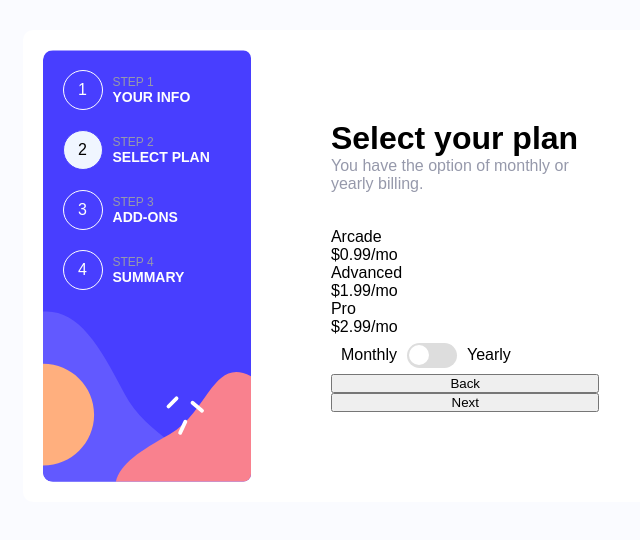
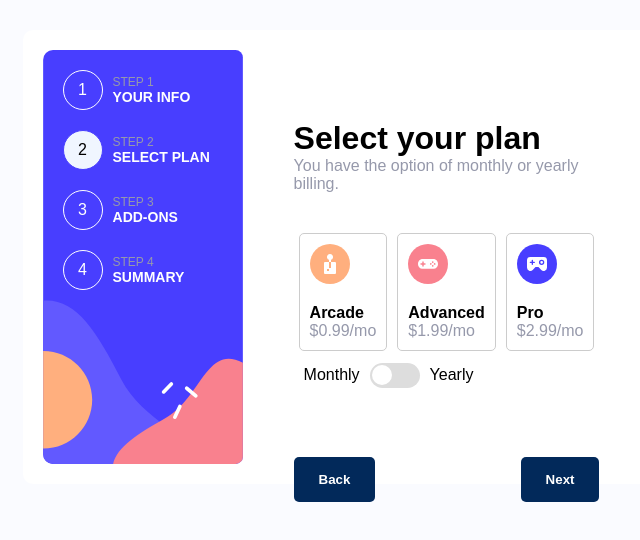
Before and after one commit to PullingStrings/multi-step-form-main, a Next.js app: page / in a window 1280 px wide. Both pictures are taken after typing "Sample", "name@example.com", "Sample" into the empty fields and a click on the button "Next Step". Shown: the top 540 px of the page, without its empty margins (299-939 px from the left). Built offline with nearby package versions, Linux system fonts and the light colour scheme.

Commit message:
styling for the 2nd step

```diff
--- a/src/components/FormSteps/StepOne.tsx
+++ b/src/components/FormSteps/StepOne.tsx
@@ -2,9 +2,6 @@ import React, { useState } from "react"
 import { useFormContext } from "../../utils/formContext"
 import StepsSideBar from "../UI/StepsSideBar"
 import styled from "styled-components"
-import iconArcade from "../../../public/images/icon-arcade.svg"
-import iconAdvanced from "../../../public/images/icon-advanced.svg"
-import iconPro from "../../../public/images/assets/icon-pro.svg"
 
 const FormContainer = styled.div`
   padding: 50px 20px 50px 0px;
--- a/src/components/FormSteps/StepTwo.tsx
+++ b/src/components/FormSteps/StepTwo.tsx
@@ -6,10 +6,43 @@ import PlanCard from "../UI/PlanCard"
 import ToggleSwitch from "../UI/ToogleSwitch"
 import StepsSideBar from "../UI/StepsSideBar"
 import styled from "styled-components"
+import iconArcade from "../../../public/images/icon-arcade.svg"
+import iconAdvanced from "../../../public/images/icon-advanced.svg"
+import iconPro from "../../../public/images/icon-pro.svg"
 
 const FormContainer = styled.div`
   padding: 50px 20px 50px 0px;
   margin: 20px;
+`
+
+const IconsContainer = styled.div`
+  display: flex;
+`
+
+const NextBtn = styled.button`
+  background-color: hsl(213, 96%, 18%);
+  color: #fff;
+  padding: 15px 25px;
+  border-radius: 5px;
+  border: none;
+  cursor: pointer;
+  font-weight: bold;
+  position: absolute;
+  bottom: 0px;
+  right: 0px;
+`
+
+const BackBtn = styled.button`
+  background-color: hsl(213, 96%, 18%);
+  color: #fff;
+  padding: 15px 25px;
+  border-radius: 5px;
+  border: none;
+  cursor: pointer;
+  font-weight: bold;
+  position: absolute;
+  bottom: 0px;
+  left: 0px;
 `
 
 const StepTwo: React.FC = () => {
@@ -49,13 +82,14 @@ const StepTwo: React.FC = () => {
         <h1>Select your plan</h1>
         <p>You have the option of monthly or yearly billing.</p>
         <form className='multi-step-form' onSubmit={handleSubmit}>
-          <div>
+          <IconsContainer>
             <PlanCard
               plan='Arcade'
               selectedPlan={stepTwo.plan}
               planPrices={stepTwo.planPrices}
               onSelectPlan={handleSelectPlan}
               isYearly={stepTwo.isYearly}
+              icons={iconArcade}
             />
             <PlanCard
               plan='Advanced'
@@ -63,6 +97,7 @@ const StepTwo: React.FC = () => {
               planPrices={stepTwo.planPrices}
               onSelectPlan={handleSelectPlan}
               isYearly={stepTwo.isYearly}
+              icons={iconAdvanced}
             />
             <PlanCard
               plan='Pro'
@@ -70,16 +105,17 @@ const StepTwo: React.FC = () => {
               planPrices={stepTwo.planPrices}
               onSelectPlan={handleSelectPlan}
               isYearly={stepTwo.isYearly}
+              icons={iconPro}
             />
-          </div>
+          </IconsContainer>
 
           <ToggleSwitch
             isYearly={stepTwo.isYearly}
             onToggle={handleTogglePayment}
           />
 
-          <button onClick={backButton}>Back</button>
-          <button type='submit'>Next</button>
+          <BackBtn onClick={backButton}>Back</BackBtn>
+          <NextBtn type='submit'>Next</NextBtn>
         </form>
       </FormContainer>
     </>
--- a/src/components/UI/PlanCard.tsx
+++ b/src/components/UI/PlanCard.tsx
@@ -2,6 +2,21 @@
 
 import React from "react"
 import { useFormContext } from "../../utils/formContext" // Adjust the import to match your actual file structure
+import Image from "next/image"
+import styled from "styled-components"
+
+const Container = styled.div`
+  display: flex;
+  flex-direction: column;
+  padding: 10px;
+  border: 1px solid #ccc;
+  border-radius: 5px;
+  cursor: pointer;
+  margin: 5px;
+  transition: all 0.3s ease-in-out;
+`
+
+const Icons = styled``
 
 type PlanCardProps = {
   plan: string
@@ -13,6 +28,11 @@ type PlanCardProps = {
     Advanced: { monthly: number; yearly: number }
     Pro: { monthly: number; yearly: number }
   }
+  icons: {
+    Arcade: string
+    Advanced: string
+    Pro: string
+  }
 }
 
 const PlanCard: React.FC<PlanCardProps> = ({
@@ -21,6 +41,7 @@ const PlanCard: React.FC<PlanCardProps> = ({
   onSelectPlan,
   isYearly,
   planPrices,
+  icons,
 }) => {
   const [state, dispatch] = useFormContext()
   const isSelected = plan === selectedPlan
@@ -53,18 +74,28 @@ const PlanCard: React.FC<PlanCardProps> = ({
   // console.log(planPrice)
 
   return (
-    <div
+    <Container
       onClick={() => {
         onSelectPlan(plan)
         handleClick(plan)
       }}
-      style={{ border: isSelected ? "2px solid #000" : "none" }}
+      style={{ background: isSelected ? "purlple" : "none" }}
     >
-      <div>{plan}</div>
+      <Image
+        src={icons}
+        alt={plan}
+        style={{
+          marginBottom: "20px",
+        }}
+      />
+
       <div>
-        {isYearly ? `$${planPrice?.yearly}/yr` : `$${planPrice?.monthly}/mo`}
+        <h4>{plan}</h4>
+        <p>
+          {isYearly ? `$${planPrice?.yearly}/yr` : `$${planPrice?.monthly}/mo`}
+        </p>
       </div>
-    </div>
+    </Container>
   )
 }
 
--- a/src/pages/index.tsx
+++ b/src/pages/index.tsx
@@ -23,7 +23,6 @@ const StepsContainer = styled.div`
   background: white;
   gap: 25px;
   border-radius: 10px;
-  position: relative;
 `
 
 export default function Home() {
--- a/src/styles/GlobalStyles.ts
+++ b/src/styles/GlobalStyles.ts
@@ -28,7 +28,9 @@ export const GlobalStyles = createGlobalStyle`
   flex-direction: column;
   width: 100%;
   margin-top: 35px;
-  justify-content: space-between;
+  position: relative;
+  justify-content: start;
+  height: 100%;
     {
       flex: 1;
     }
```
